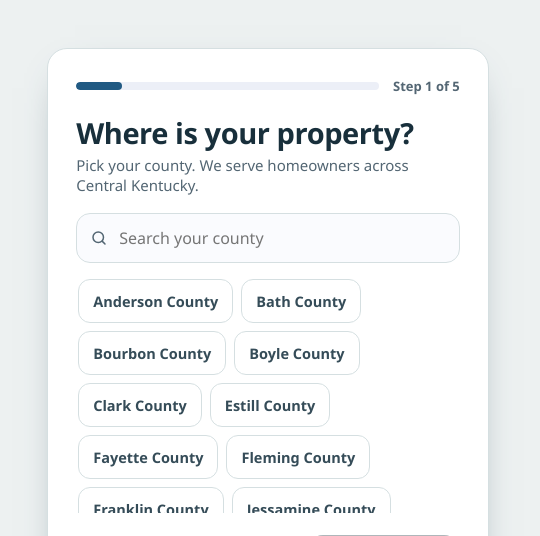
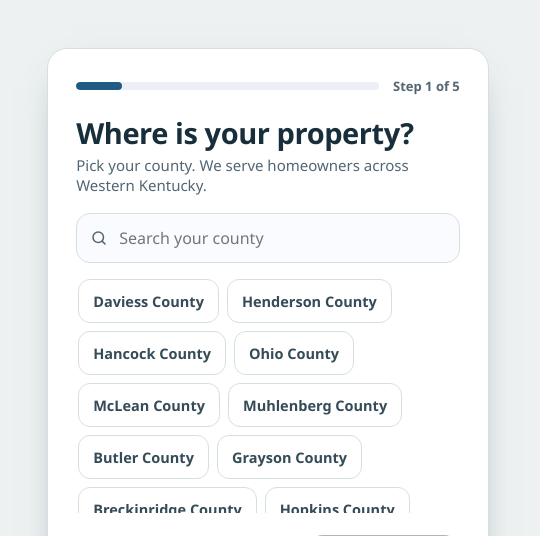
Before and after one commit to yato25648-ai/elevatus-estimate, a plain HTML site: page index.html in a window 1280 px wide. Shown: the top 536 px of the page, 740-1280 px from the left. Drawn offline with Linux system fonts and the light colour scheme.

Commit message:
Western Kentucky counties (Owensboro area)
Co-Authored-By: Claude Opus 5.5 <noreply@anthropic.com>

```diff
--- a/index.html
+++ b/index.html
@@ -263,7 +263,7 @@ svg{display:block}
           <!-- 1 county -->
           <div class="step on" data-step="1">
             <h2 class="q">Where is your property?</h2>
-            <p class="hint">Pick your county. We serve homeowners across Central Kentucky.</p>
+            <p class="hint">Pick your county. We serve homeowners across Western Kentucky.</p>
             <div class="search">
               <svg viewBox="0 0 24 24" fill="none" stroke="currentColor" stroke-width="2" stroke-linecap="round"><circle cx="11" cy="11" r="7"/><path d="m20 20-3.5-3.5"/></svg>
               <input id="countySearch" type="text" placeholder="Search your county" autocomplete="off" aria-label="Search your county">
@@ -409,7 +409,7 @@ window.ELEVATUS = {
 </script>
 <script>
 (function(){
-  const COUNTIES = ["Anderson County, KY","Bath County, KY","Bourbon County, KY","Boyle County, KY","Clark County, KY","Estill County, KY","Fayette County, KY","Fleming County, KY","Franklin County, KY","Jessamine County, KY","Madison County, KY","Menifee County, KY","Mercer County, KY","Montgomery County, KY","Nicholas County, KY","Powell County, KY","Rowan County, KY","Scott County, KY","Woodford County, KY"];
+  const COUNTIES = ["Daviess County, KY","Henderson County, KY","Hancock County, KY","Ohio County, KY","McLean County, KY","Muhlenberg County, KY","Butler County, KY","Grayson County, KY","Breckinridge County, KY","Hopkins County, KY","Webster County, KY","Union County, KY","Warren County, KY","Christian County, KY","Edmonson County, KY","Logan County, KY"];
   const TOTAL = 5;
   const data = { county:"", home_type:"", timeline:"" };
   let step=1, autoTimer, sending=false, modelType='single';
```
